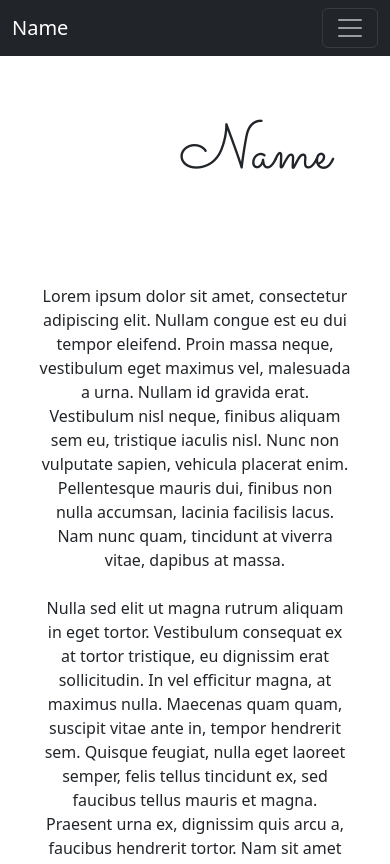
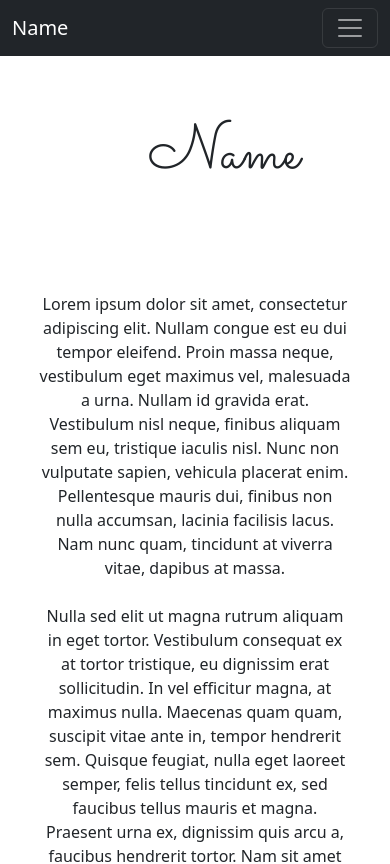
Before and after one commit to sigaalbadole/draft, a plain HTML site: page index.html in a window 390 px wide. Shown: the top 864 px of the page. Drawn offline with nearby package versions, Linux system fonts and the light colour scheme.

Commit message:
updated
tweaked mobile responsive

```diff
--- a/style.css
+++ b/style.css
@@ -12,7 +12,6 @@ body{
     top: 10%;
     width: fit-content;
     padding: 0;
-    margin: 0;
 }
 .LandingPage{
     height: 900px;
@@ -46,3 +45,8 @@ h2{
 .about{
     padding: 7% 10%;
 }
+@media (max-width : 844px){
+    .CompanyName{
+        left: 35%;
+    }
+}
```
